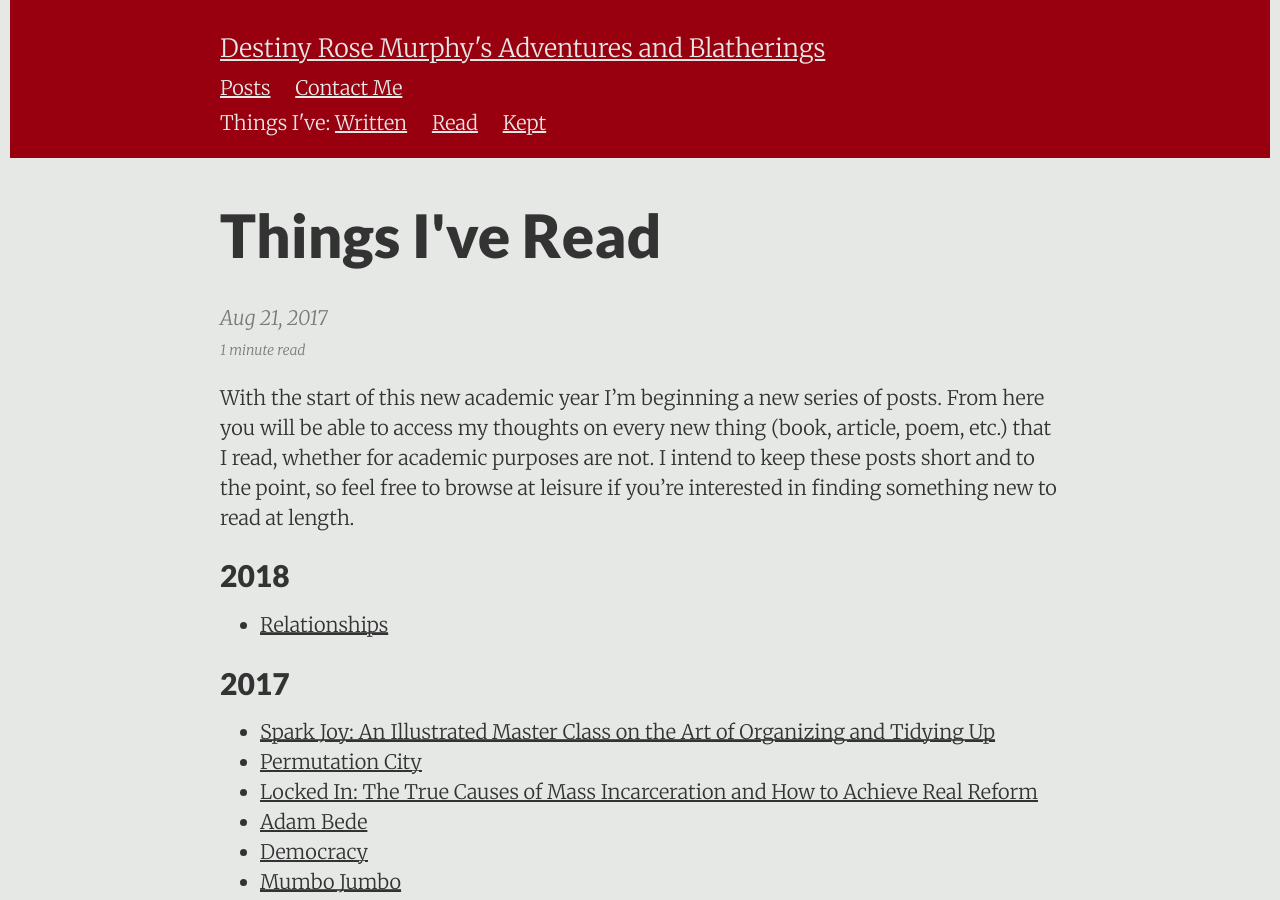
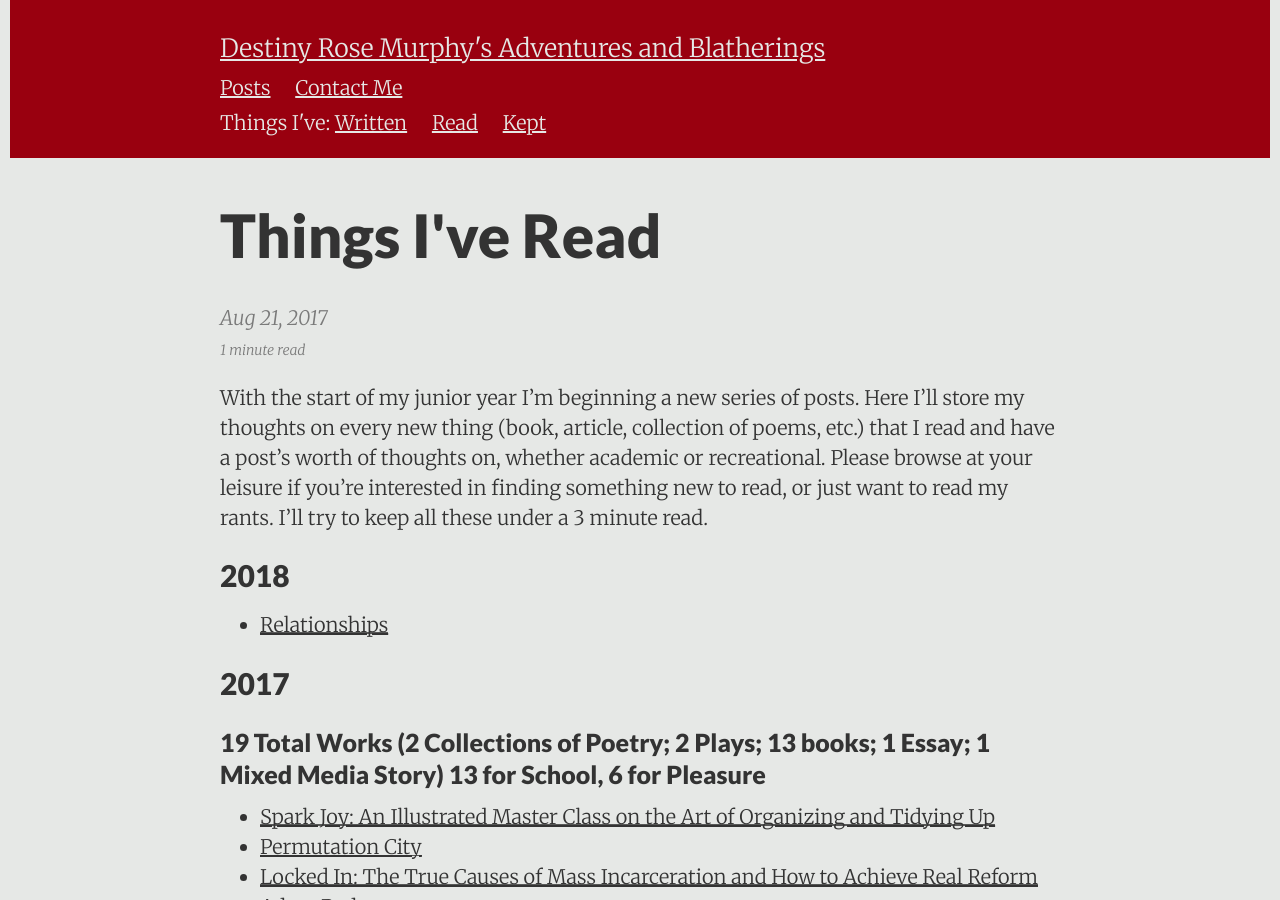
Before and after one commit to DestinyRoseMurphy/DestinyRoseMurphy.github.io, a Jekyll site: the page built from _posts/2017-08-21-Things-I've-Read.md, in a window 1280 px wide and 900 px high. Built offline with Jekyll 4.4.1, drawn with Linux system fonts in a browser that asks for light colours.

Commit message:
Updated Things I've Read Info

```diff
--- a/_posts/2017-08-21-Things-I've-Read.md
+++ b/_posts/2017-08-21-Things-I've-Read.md
@@ -2,16 +2,18 @@
 layout:     post
 title:      "Things I've Read"
 date:       2017-08-21
-summary:    "With the start of this new academic year I'm beginning a new series of posts. From here you will be able to access my thoughts on every new thing (book, article, collection of poems, etc.) that I read, whether for academic purposes are not. I intend to keep these posts short and to the point, so feel free to browse at leisure if you're interested in finding something new to read at length."
+summary:    "With the start of my junior year I'm beginning a new series of posts. Here I'll store my thoughts on every new thing (book, article, collection of poems, etc.) that I read and have a post's worth of thoughts on, whether academic or recreational. Please browse at your leisure if you're interested in finding something new to read, or just want to read my rants. I'll try to keep all these under a 3 minute read."
 ---
 
-With the start of this new academic year I'm beginning a new series of posts. From here you will be able to access my thoughts on every new thing (book, article, poem, etc.) that I read, whether for academic purposes are not. I intend to keep these posts short and to the point, so feel free to browse at leisure if you're interested in finding something new to read at length.
+With the start of my junior year I'm beginning a new series of posts. Here I'll store my thoughts on every new thing (book, article, collection of poems, etc.) that I read and have a post's worth of thoughts on, whether academic or recreational. Please browse at your leisure if you're interested in finding something new to read, or just want to read my rants. I'll try to keep all these under a 3 minute read.
 
 ## 2018
 
 * [Relationships](/details/2018-01-08-Relationships)
 
 ## 2017
+
+### 19 Total Works (2 Collections of Poetry; 2 Plays; 13 books; 1 Essay; 1 Mixed Media Story) 13 for School, 6 for Pleasure
 
 * [Spark Joy: An Illustrated Master Class on the Art of Organizing and Tidying Up](/details/2017-12-30-Spark-Joy)
 * [Permutation City](/details/2017-12-17-Permutation-City)
```
